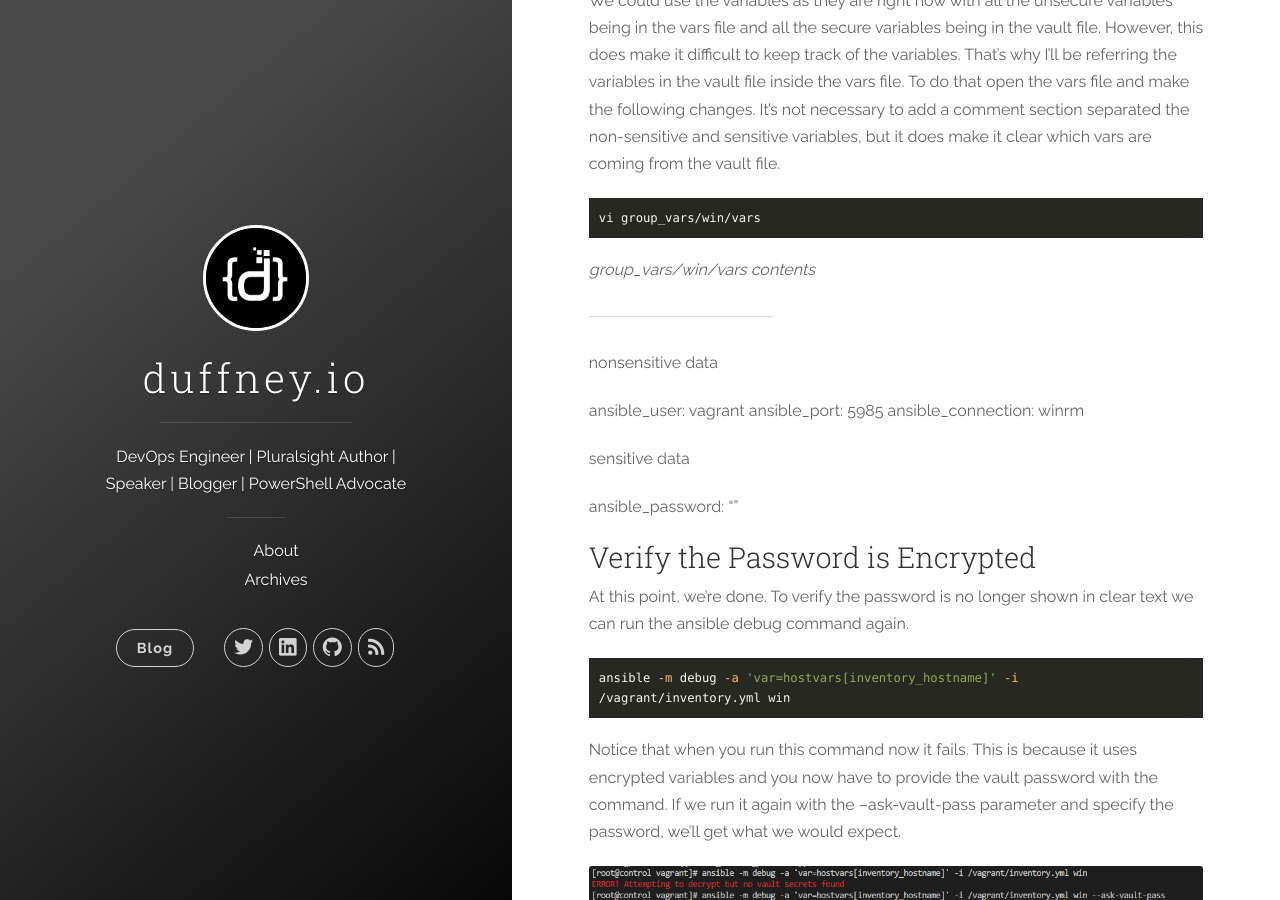
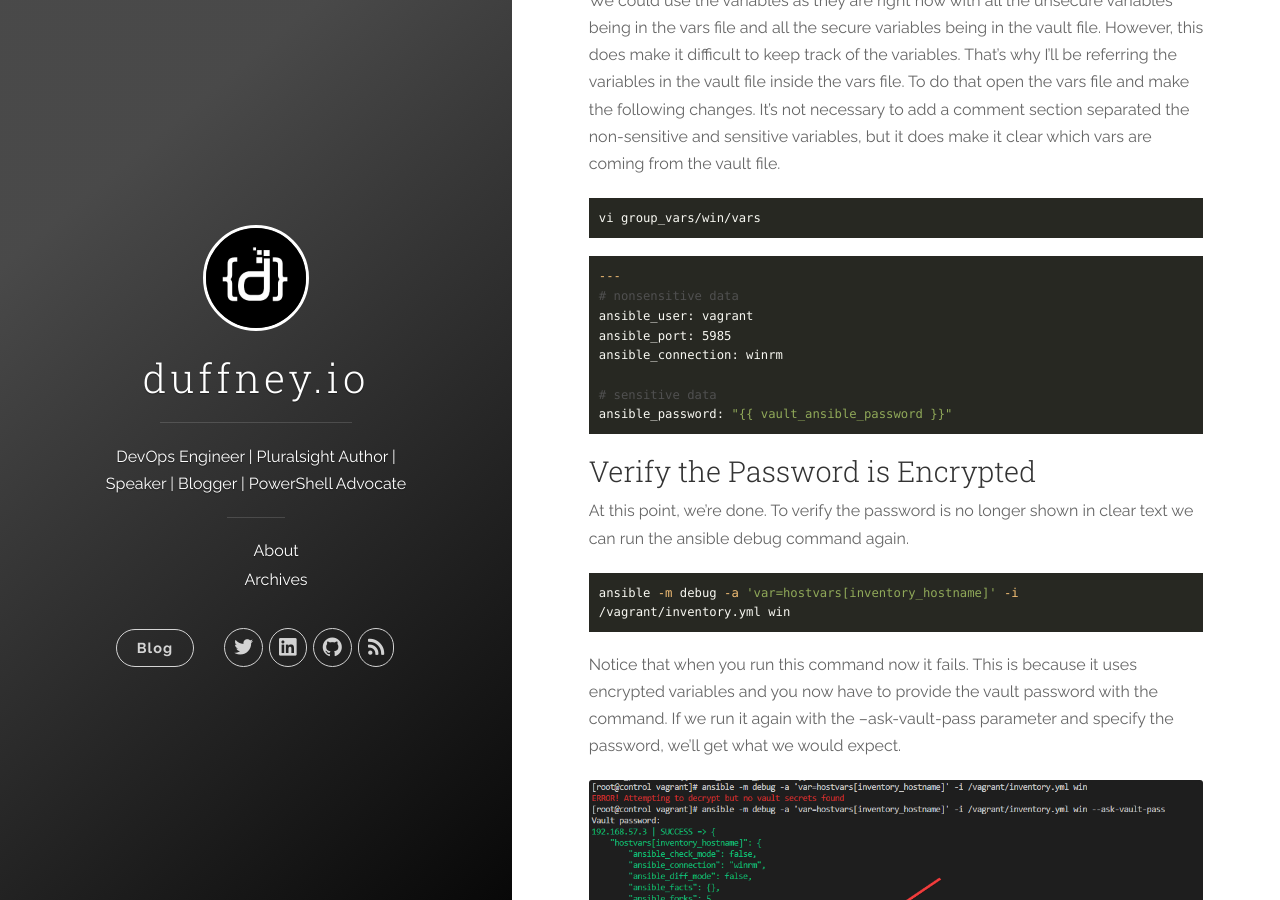
Before and after one commit to AzureDevOps3/duffney.github.io, a Jekyll site: the page built from _posts/2018-08-09-SecureGroupVarsWithAnsibleVault.md, in a window 1280 px wide and 900 px high, scrolled down 3696 px. Built offline with Jekyll 4.4.1, drawn with Linux system fonts in a browser that asks for light colours; nearby versions of some CDN libraries; comment, search, counter and statistics services are not loaded.

Commit message:
added escapes to var name

````diff
--- a/_posts/2018-08-09-SecureGroupVarsWithAnsibleVault.md
+++ b/_posts/2018-08-09-SecureGroupVarsWithAnsibleVault.md
@@ -81,18 +81,18 @@ We could use the variables as they are right now with all the unsecure variables
 vi group_vars/win/vars
 ```
 
-_group_vars/win/vars contents_
-
+{% raw %}
+```shell
 ---
-nonsensitive data
-
+# nonsensitive data
 ansible_user: vagrant
 ansible_port: 5985
 ansible_connection: winrm
 
-sensitive data
-
+# sensitive data
 ansible_password: "{{ vault_ansible_password }}"
+```
+{% endraw %}
 
 
 ### Verify the Password is Encrypted
````
